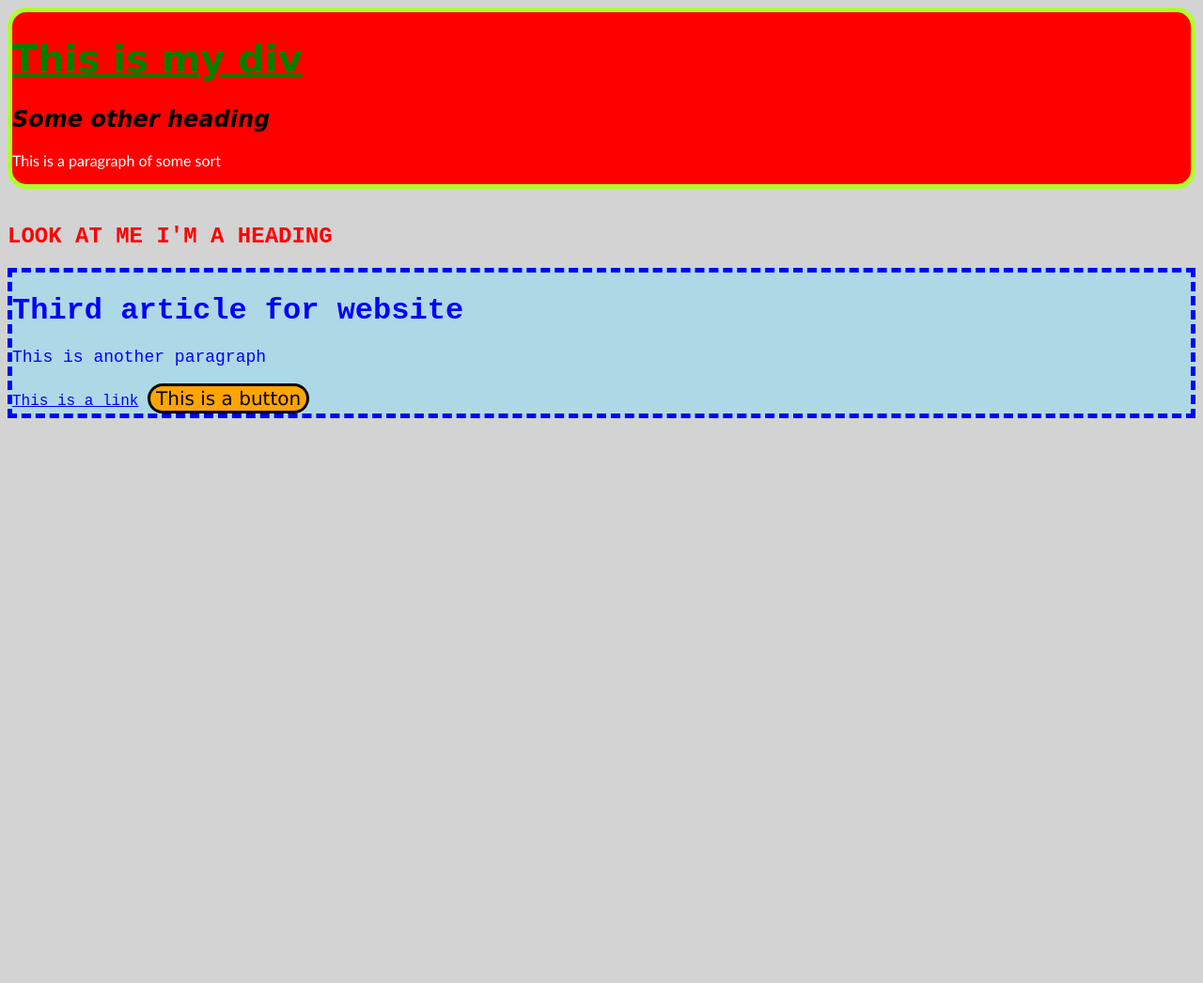
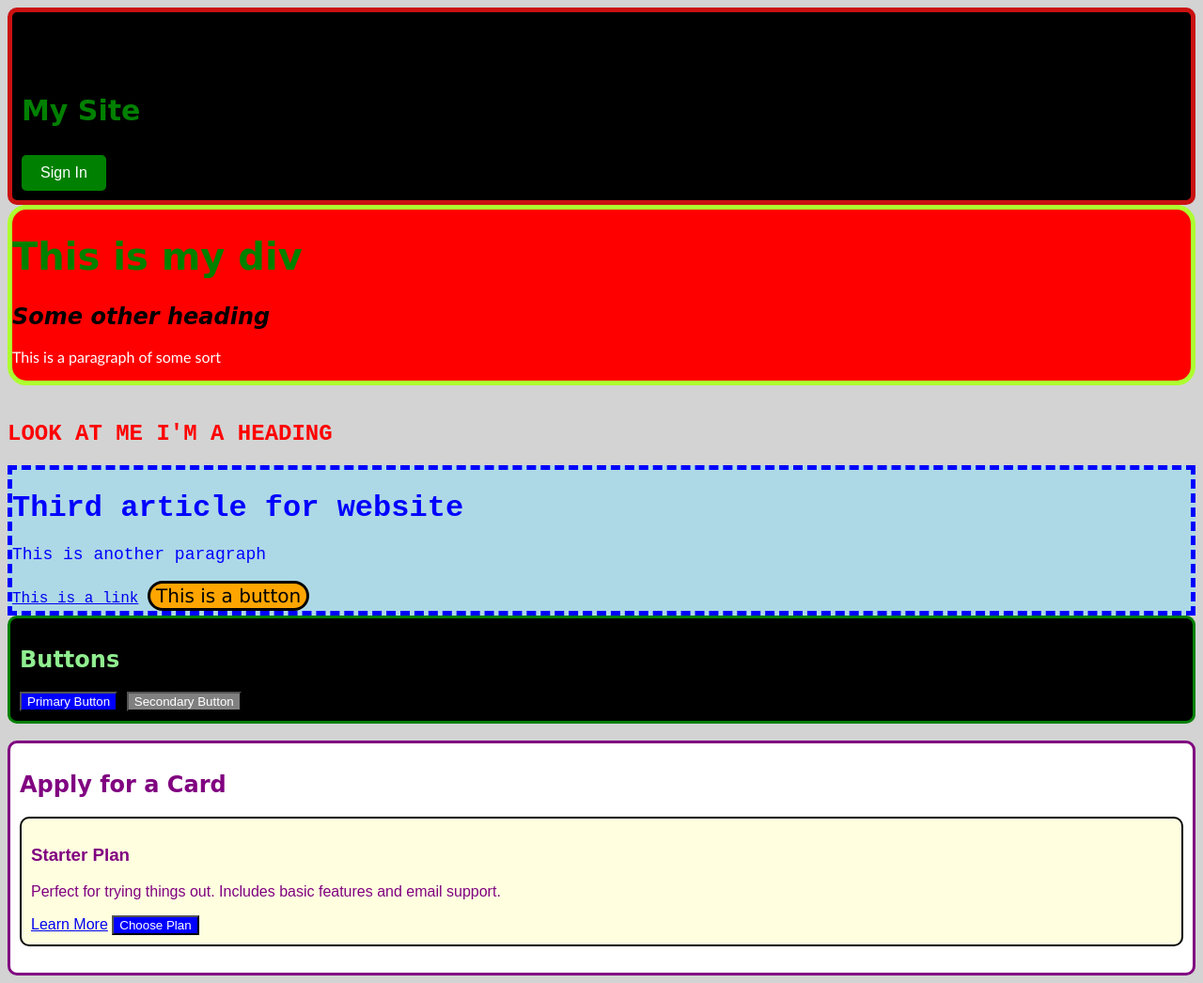
Before and after one commit to Tristanfwest25/Intro-to-CSS, a plain HTML site: page Intro to CSS/index.html in a window 1280 px wide. Shown: the whole page at 94% size. Before the commit the page ends 800 px from the top, so only its background shows below. Drawn offline with Linux system fonts and the light colour scheme; a web font is replaced by a local one.

Commit message:
added bonus

```diff
--- a/Intro to CSS/index.html
+++ b/Intro to CSS/index.html
@@ -9,6 +9,13 @@
     <link rel="stylesheet" href="https://fonts.google.com/specimen/Licorice">
 </head>
 <body>
+    <div class="ui-section-3">
+  <h2>Header Bar</h2>
+  <div class="header-bar">
+    <h3 class="brand">My Site</h3>
+    <button class="btn btn-secondary-2">Sign In</button>
+  </div>
+</div>
     <div class="first-article">
         <h1 class="first-h1">This is my div</h1>
         <h2 class="first-h2">Some other heading</h2>
@@ -26,6 +33,22 @@
         <a href="#">This is a link</a>
         <button class="fancy-button">This is a button</button>
     </div>
+<div class="ui-section-1">
+  <h2 class="third-h2">Buttons</h2>
+  <button class="btn btn-primary">Primary Button</button>
+  <button class="btn btn-secondary">Secondary Button</button>
+</div>
+<br />
+<div class="ui-section-2">
+  <h2 class="fourth-h2">Apply for a Card</h2>
+  <div class="card">
+    <h3 class="card-title">Starter Plan</h3>
+    <p class="card-text">Perfect for trying things out. Includes basic features and email support.</p>
+    <a class="card-link" href="#">Learn More</a>
+    <button class="btn btn-primary">Choose Plan</button>
+  </div>
+
+<br />
 
 </body>
 </html>
--- a/Intro to CSS/styles.css
+++ b/Intro to CSS/styles.css
@@ -9,20 +9,16 @@
   color: green;
   font-size: 40px;
   font-family: 'licorice', cursive;
-  text-decoration: underline;
 }
-
 .first-h2 {
   color: black;
   font-style: italic;
   font-family: 'licorice', cursive;
 }
-
 .second-h2 {
   color: red;
   text-transform: uppercase;
 }
-
 .third-article {
   background-color: lightblue;
   color: blue;
@@ -32,15 +28,13 @@
 .second-p {
   font-size: 18px;
 }
-
 .fancy-button {
   border: 3px solid black;
   font-size: 20px;
   background-color: orange;
   font-family: Verdana, Geneva, Tahoma, sans-serif;
   border-radius: 40px;
-  cursor: pointer;
-  }
+}
 .fancy-button:hover {
   background-color: green;
 }
@@ -48,3 +42,70 @@ body {
   font-family: 'Courier New', Courier, monospace;
   background-color: lightgray;
 }
+.btn-primary {
+  background-color: blue;
+  color: white;
+}
+.btn-primary:hover {
+  background-color: darkblue;
+}
+.btn-secondary {
+  background-color: gray;
+  color: white;
+}
+.btn-secondary:hover {
+  background-color: red;
+}
+.ui-section-1 {
+  background-color: black;
+  border: 3px solid green;
+  border-radius: 10px;
+  padding: 10px;
+}
+.third-h2 {
+  color: lightgreen;
+  font-family: 'licorice', cursive;
+}
+.ui-section-2 {
+  background-color: white;
+  border: 3px solid purple;
+  border-radius: 10px;
+  padding: 10px;
+}
+.fourth-h2 {
+  color: purple;
+  font-family: 'licorice', cursive;
+}
+.card {
+  border: 2px solid black;
+  border-radius: 10px;
+  color: purple;
+  padding: 10px;
+  background-color: lightyellow;
+  font-family: Arial, Helvetica, sans-serif;
+}
+.btn-secondary-2 {
+  background-color: green;
+  color: white;
+  border: none;
+  padding: 10px 20px;
+  border-radius: 5px;
+  font-size: 16px;
+}
+.btn-secondary-2:hover {
+  background-color: darkgreen;
+}
+.ui-section-3 {
+  background-color: black;
+  border: 5px solid rgb(202, 17, 17);
+  border-radius: 10px;
+  padding: 10px;
+}
+.header-bar {
+  color: green;
+  font-size: 3px;
+}
+.brand {
+  font-family: 'licorice', cursive;
+  font-size: 30px;
+}
```
